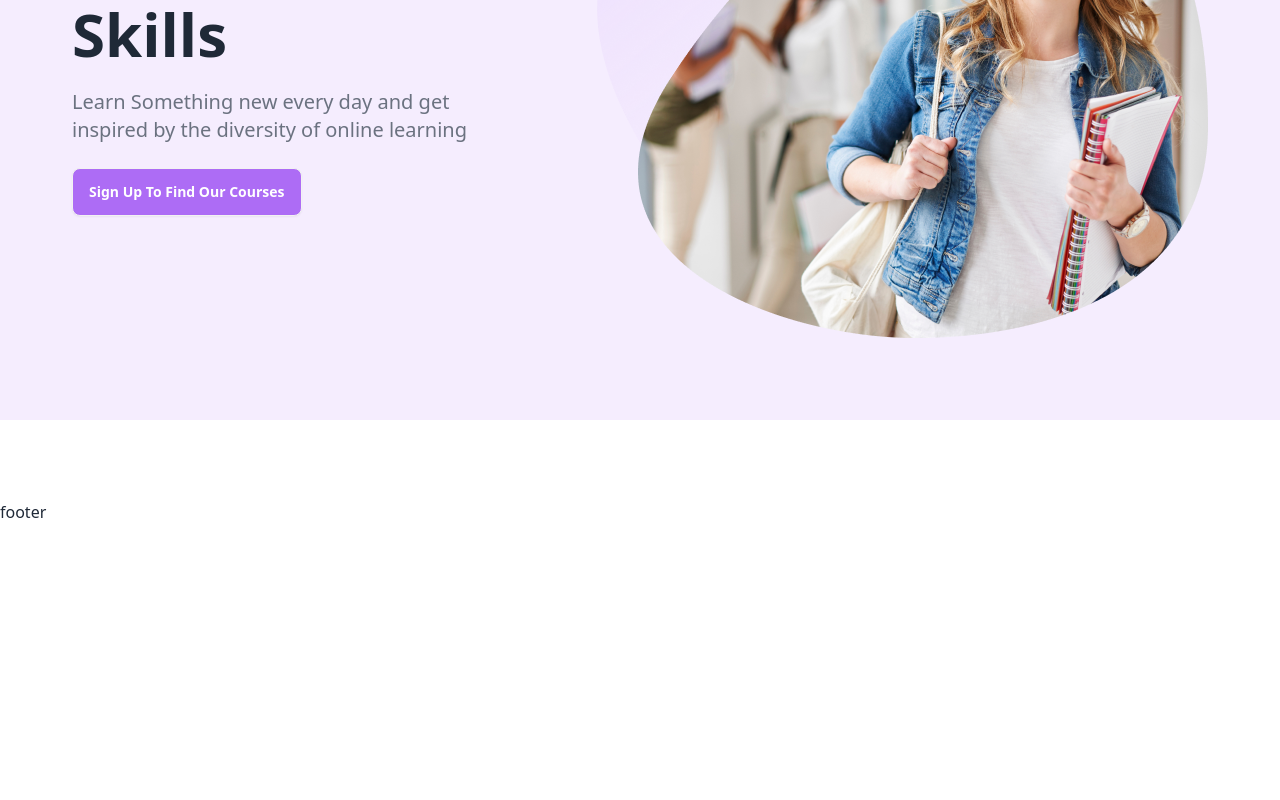
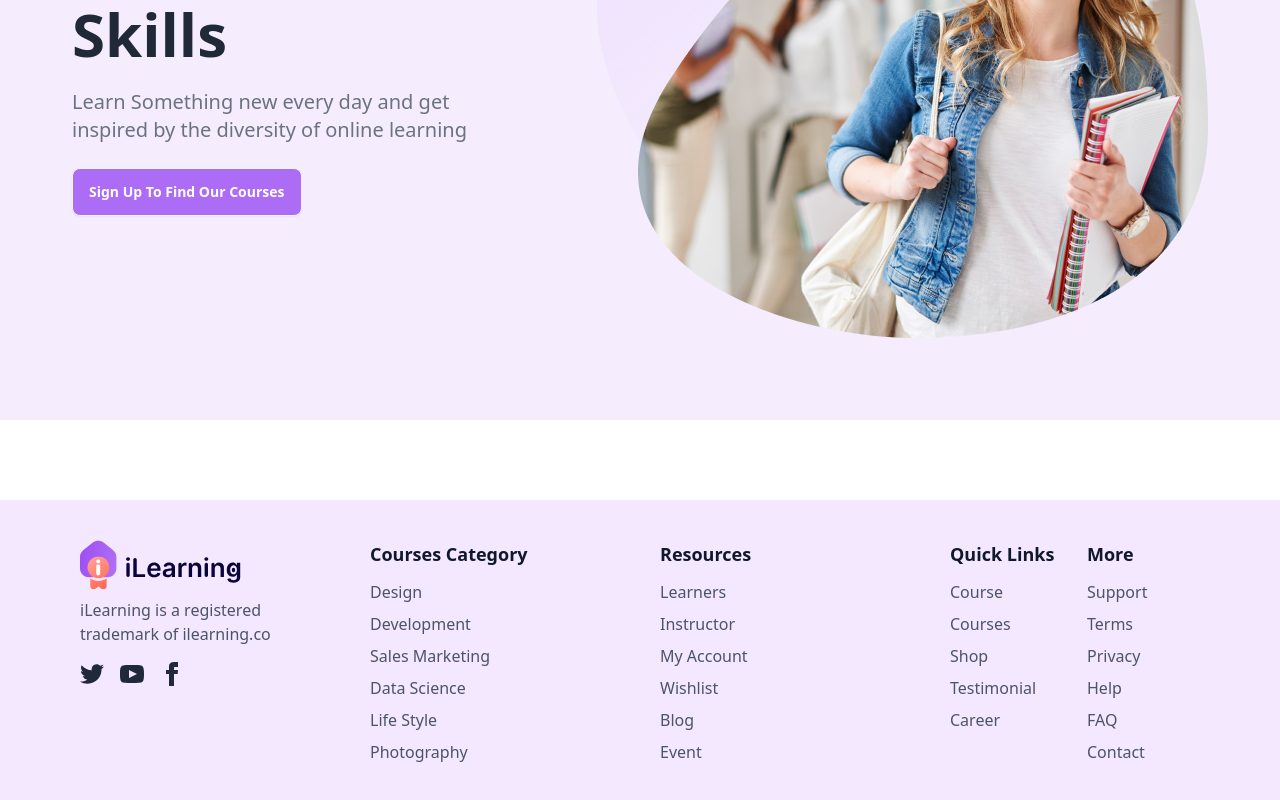
Before and after one commit to nusrat40/study-platform, a React (Vite) app: page / in a window 1280 px wide. Shown: the part 474-1274 px from the top of the page. Before the commit the page ends 998 px from the top, so only its background shows below. Built offline with nearby package versions, Linux system fonts and the light colour scheme.

Commit message:
added footer section

```diff
--- a/src/Shared/Footer.jsx
+++ b/src/Shared/Footer.jsx
@@ -1,10 +1,111 @@
 import React from 'react';
+import logo from '../assets/logo.svg'
 
 const Footer = () => {
     return (
-        <div>
-            footer
+        <footer className="bg-purple-100 py-10">
+        <div className="container mx-auto px-6 lg:px-20">
+          <div className="grid grid-cols-1 md:grid-cols-2 lg:grid-cols-4 gap-10">
+            {/* Left Section - Logo and Socials */}
+            <div>
+              <div className="flex items-center space-x-2">
+                <img src={logo} alt="iLearning Logo" />
+
+              </div>
+              <p className="text-gray-600 mt-2">
+                iLearning is a registered trademark of ilearning.co
+              </p>
+              <div className="flex space-x-4 mt-4">
+              <a>
+        <svg
+          xmlns="http://www.w3.org/2000/svg"
+          width="24"
+          height="24"
+          viewBox="0 0 24 24"
+          className="fill-current">
+          <path
+            d="M24 4.557c-.883.392-1.832.656-2.828.775 1.017-.609 1.798-1.574 2.165-2.724-.951.564-2.005.974-3.127 1.195-.897-.957-2.178-1.555-3.594-1.555-3.179 0-5.515 2.966-4.797 6.045-4.091-.205-7.719-2.165-10.148-5.144-1.29 2.213-.669 5.108 1.523 6.574-.806-.026-1.566-.247-2.229-.616-.054 2.281 1.581 4.415 3.949 4.89-.693.188-1.452.232-2.224.084.626 1.956 2.444 3.379 4.6 3.419-2.07 1.623-4.678 2.348-7.29 2.04 2.179 1.397 4.768 2.212 7.548 2.212 9.142 0 14.307-7.721 13.995-14.646.962-.695 1.797-1.562 2.457-2.549z"></path>
+        </svg>
+      </a>
+      <a>
+        <svg
+          xmlns="http://www.w3.org/2000/svg"
+          width="24"
+          height="24"
+          viewBox="0 0 24 24"
+          className="fill-current">
+          <path
+            d="M19.615 3.184c-3.604-.246-11.631-.245-15.23 0-3.897.266-4.356 2.62-4.385 8.816.029 6.185.484 8.549 4.385 8.816 3.6.245 11.626.246 15.23 0 3.897-.266 4.356-2.62 4.385-8.816-.029-6.185-.484-8.549-4.385-8.816zm-10.615 12.816v-8l8 3.993-8 4.007z"></path>
+        </svg>
+      </a>
+      <a>
+        <svg
+          xmlns="http://www.w3.org/2000/svg"
+          width="24"
+          height="24"
+          viewBox="0 0 24 24"
+          className="fill-current">
+          <path
+            d="M9 8h-3v4h3v12h5v-12h3.642l.358-4h-4v-1.667c0-.955.192-1.333 1.115-1.333h2.885v-5h-3.808c-3.596 0-5.192 1.583-5.192 4.615v3.385z"></path>
+        </svg>
+      </a>
+              </div>
+            </div>
+
+            {/* Courses Category */}
+            <div>
+              <h3 className="text-lg font-semibold text-gray-900">Courses Category</h3>
+              <ul className="mt-3 space-y-2 text-gray-600">
+                <li><a href="#">Design</a></li>
+                <li><a href="#">Development</a></li>
+                <li><a href="#">Sales Marketing</a></li>
+                <li><a href="#">Data Science</a></li>
+                <li><a href="#">Life Style</a></li>
+                <li><a href="#">Photography</a></li>
+              </ul>
+            </div>
+
+            {/* Resources */}
+            <div>
+              <h3 className="text-lg font-semibold text-gray-900">Resources</h3>
+              <ul className="mt-3 space-y-2 text-gray-600">
+                <li><a href="#">Learners</a></li>
+                <li><a href="#">Instructor</a></li>
+                <li><a href="#">My Account</a></li>
+                <li><a href="#">Wishlist</a></li>
+                <li><a href="#">Blog</a></li>
+                <li><a href="#">Event</a></li>
+              </ul>
+            </div>
+
+            {/* Quick Links and More */}
+            <div className="grid grid-cols-2 gap-6">
+              <div>
+                <h3 className="text-lg font-semibold text-gray-900">Quick Links</h3>
+                <ul className="mt-3 space-y-2 text-gray-600">
+                  <li><a href="#">Course</a></li>
+                  <li><a href="#">Courses</a></li>
+                  <li><a href="#">Shop</a></li>
+                  <li><a href="#">Testimonial</a></li>
+                  <li><a href="#">Career</a></li>
+                </ul>
+              </div>
+              <div>
+                <h3 className="text-lg font-semibold text-gray-900">More</h3>
+                <ul className="mt-3 space-y-2 text-gray-600">
+                  <li><a href="#">Support</a></li>
+                  <li><a href="#">Terms</a></li>
+                  <li><a href="#">Privacy</a></li>
+                  <li><a href="#">Help</a></li>
+                  <li><a href="#">FAQ</a></li>
+                  <li><a href="#">Contact</a></li>
+                </ul>
+              </div>
+            </div>
+
+          </div>
         </div>
+      </footer>
     );
 };
 
```
